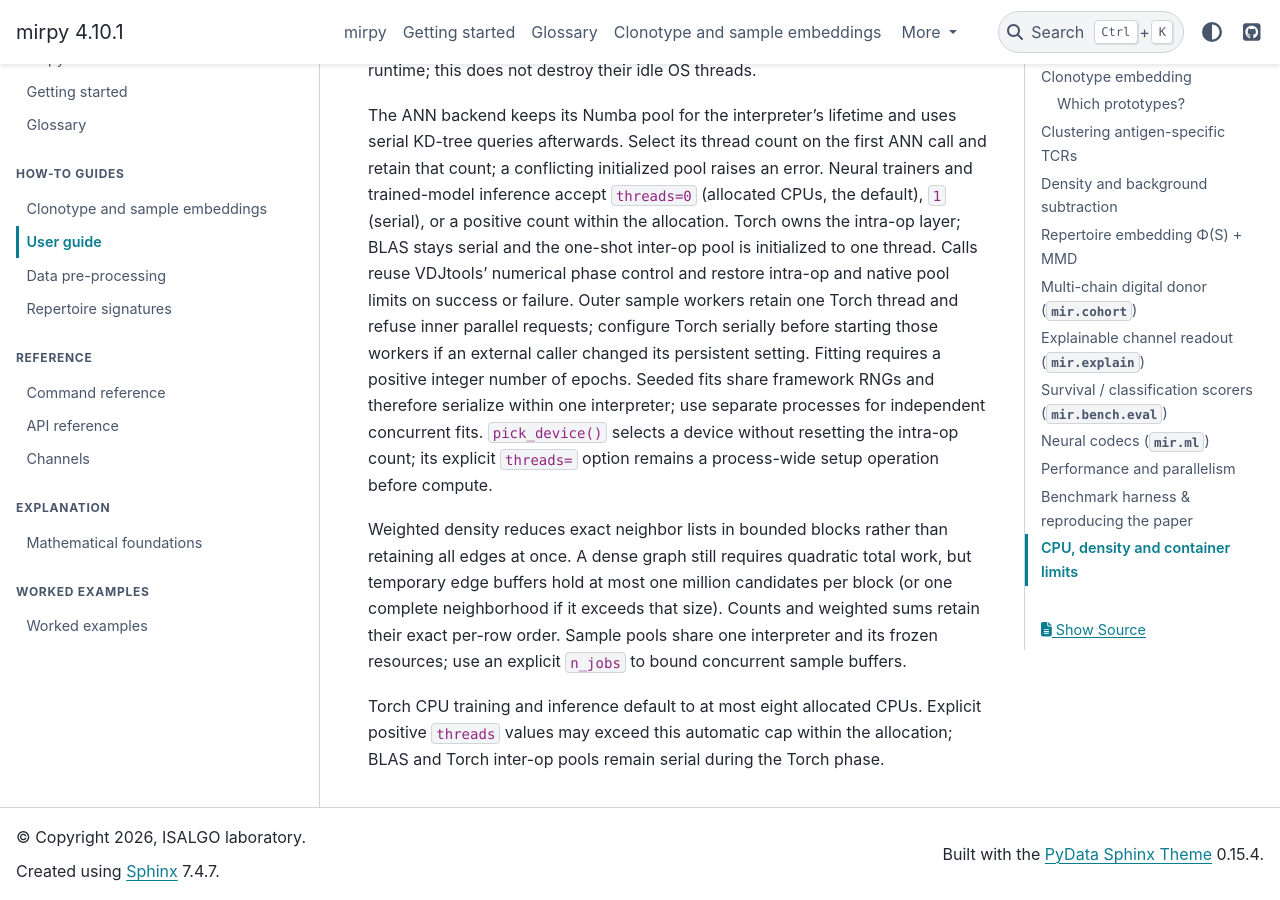
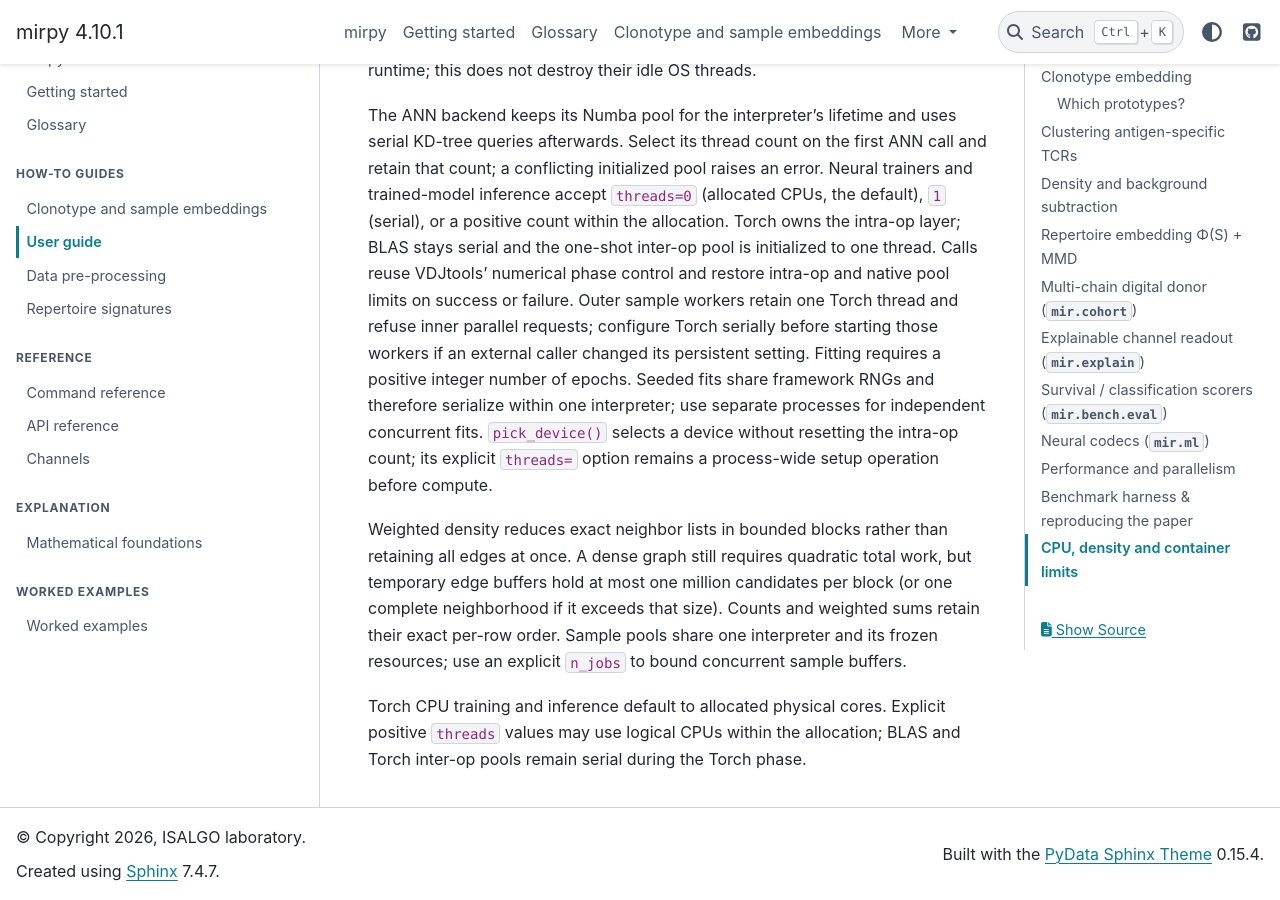
Before and after one commit to antigenomics/mirpy, a Sphinx documentation site: the page built from docs/usage.rst, in a window 1280 px wide and 900 px high, scrolled down 11375 px. Built offline with Sphinx 7.4.7 and the PyData theme 0.15.4, drawn with Linux system fonts in a browser that asks for light colours.

Commit message:
Align Torch resource guide with physical CPU default

```diff
--- a/docs/usage.rst
+++ b/docs/usage.rst
@@ -471,6 +471,6 @@ neighborhood if it exceeds that size). Counts and weighted sums retain their exa
 per-row order. Sample pools share one interpreter and its frozen resources;
 use an explicit ``n_jobs`` to bound concurrent sample buffers.
 
-Torch CPU training and inference default to at most eight allocated CPUs.
-Explicit positive ``threads`` values may exceed this automatic cap within the
+Torch CPU training and inference default to allocated physical cores.
+Explicit positive ``threads`` values may use logical CPUs within the
 allocation; BLAS and Torch inter-op pools remain serial during the Torch phase.
```
